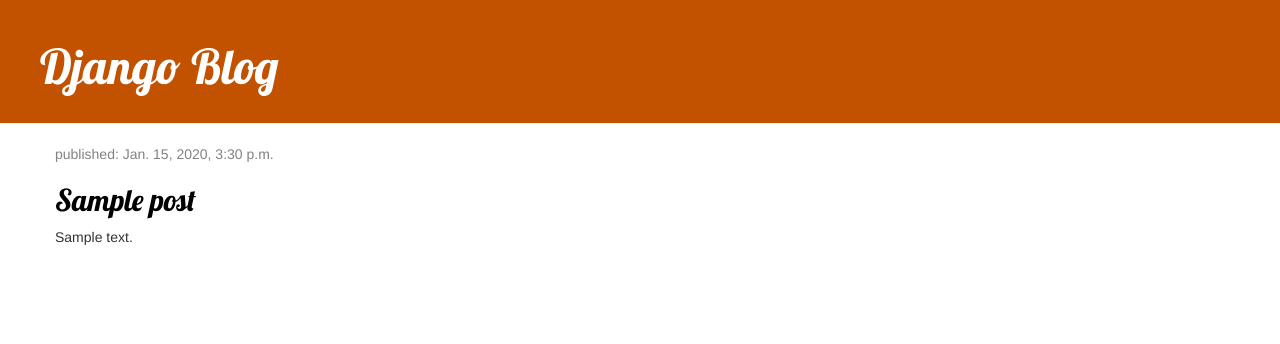
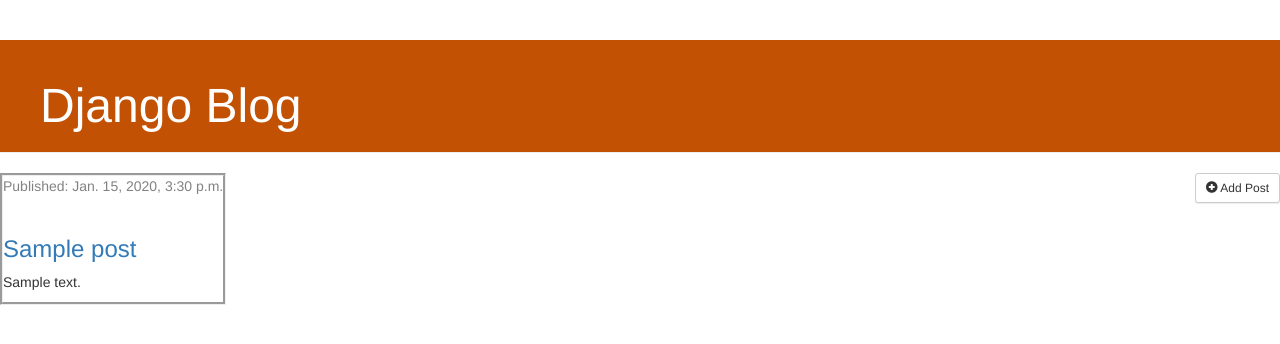
Before and after one commit to Mdj786/my-first-blog, a Django app: template mysite/templates/mysite/post_list.html in a window 1280 px wide. Shown: the top 344 px of the page. Run offline with Django 3.2, Linux system fonts and the light colour scheme; the template is opened without the code that fills it: values that come from a table or form of the project are taken from there, others are empty; tables that the repository leaves empty hold one stand-in row (values such as "Sample post"); some libraries are stand-ins or nearby versions.

Commit message:
Added a button for new post.

```diff
--- a/mysite/models.py
+++ b/mysite/models.py
@@ -1,6 +1,7 @@
 from django.conf import settings
 from django.db import models
 from django.utils import timezone
+
 
 
 class Post(models.Model):
--- a/mysite/static/css/blog.css
+++ b/mysite/static/css/blog.css
@@ -1,13 +1,15 @@
 .page-header {
-    background-color: #C25100;
+    background-color: #C25103;
     margin-top: 0;
     padding: 20px 20px 20px 40px;
+        float: center;
 }
 
 .page-header h1, .page-header h1 a, .page-header h1 a:visited, .page-header h1 a:active {
     color: #ffffff;
     font-size: 36pt;
     text-decoration: none;
+    float: center;
 }
 
 .content {
@@ -20,6 +22,7 @@
 
 .date {
     color: #828282;
+    padding-bottom: 10px;
 }
 
 .save {
@@ -27,7 +30,7 @@
 }
 
 .post-form textarea, .post-form input {
-    width: 100%;
+    width: 50%;
 }
 
 .top-menu, .top-menu:hover, .top-menu:visited {
@@ -37,10 +40,20 @@
     margin-right: 20px;
 }
 
-.post {
-    margin-bottom: 70px;
+.posts {
+    margin-bottom: 20px;
+    float: left;
+       border-style: groove;
+
 }
 
 .post h2 a, .post h2 a:visited {
     color: #000000;
 }
+
+.button1{
+   float: right;
+}
+.col-md-8 {
+
+}
--- a/mysite/templates/mysite/post_list.html
+++ b/mysite/templates/mysite/post_list.html
@@ -5,6 +5,10 @@
 	<link rel="stylesheet" href="//maxcdn.bootstrapcdn.com/bootstrap/3.2.0/css/bootstrap-theme.min.css">
 	<link rel="stylesheet" href="{% static 'css/blog.css' %}">
 	<link href="//fonts.googleapis.com/css?family=Lobster&subset=latin,latin-ext" rel="stylesheet" type="text/css">
+	<meta name="viewport" content="width=device-width, initial-scale=1">
+    	<link rel="stylesheet" href="https://maxcdn.bootstrapcdn.com/bootstrap/3.3.7/css/bootstrap.min.css">
+    	<script src="https://ajax.googleapis.com/ajax/libs/jquery/3.2.1/jquery.min.js"></script>
+    	<script src="https://maxcdn.bootstrapcdn.com/bootstrap/3.3.7/js/bootstrap.min.js"></script>
         <title>Django blog</title>
     </head>
     <body>
@@ -12,15 +16,22 @@
     <h1><a href="">Django Blog</a></h1>
 </div>
 
-<div class="content container">
+<div class="button1">
+	 <button type="button" class="btn btn-default btn-sm float-right" align='right' onclick="location.href='{% url 'new_post' %}'">
+          <span class="glyphicon glyphicon-plus-sign"></span> Add Post
+        </button>
+</div>
+
+
+<div class="content_container">
     <div class="row">
         <div class="col-md-8">
             {% for post in posts %}
-                <div class="post">
+                <div class="posts">
                     <div class="date">
-                        <p>published: {{ post.published_date }}</p>
+                        <p>Published: {{ post.published_date }}</p>
                     </div>
-                    <h2><a href="{% url 'post_detail' pk=post.pk %}">{{ post.title }}</a></h2>
+		    <h3><a href="{% url 'post_detail' pk=post.pk %}">{{ post.title }}</a></h3>
                     <p>{{ post.text|linebreaksbr }}</p>
                 </div>
             {% endfor %}
--- a/mysite/urls.py
+++ b/mysite/urls.py
@@ -5,5 +5,6 @@
     path('', views.post_list, name='post_list'),
     #path('', views.test, name='new_page'),
     path('post/<int:pk>/', views.post_detail, name='post_detail'),
+    path('new_post/', views.new_post, name='new_post')
 
 ]
--- a/mysite/views.py
+++ b/mysite/views.py
@@ -14,3 +14,6 @@
 def post_detail(request, pk):
     post = get_object_or_404(Post, pk=pk)
     return render(request, 'mysite/post_detail.html', {'post': post})
+
+def new_post(request):
+	    return render(request, 'mysite/new_blog_post.html', {})
```
Also changed, not shown: mysite/templates/mysite/new_blog_post.html (added, +29 -0 lines), 1 other file.
